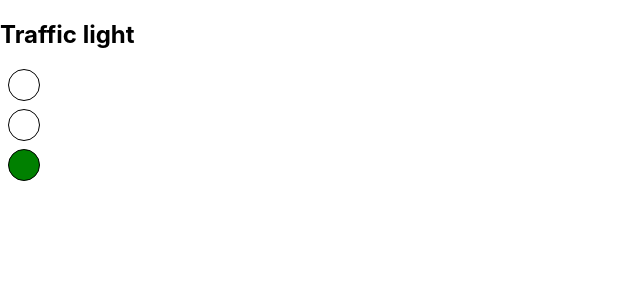
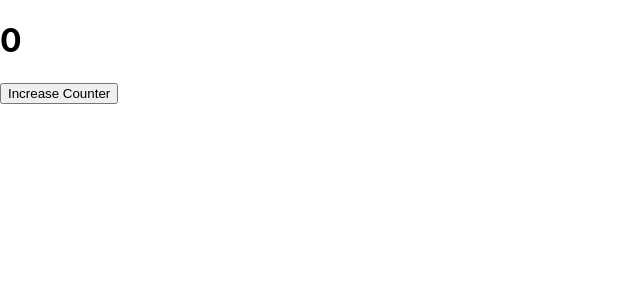
Before and after one commit to Ssharma0355/complete-frontend-interview, a React (Create React App) app in the folder Machine-Coding/machine-coding/: page / in a window 1280 px wide. Shown: the top 300 px of the page, without its empty margins (0-640 px from the left). Built offline with nearby package versions, Linux system fonts and the light colour scheme.

Commit message:
custom hooks

```diff
--- a/Machine-Coding/machine-coding/src/App.js
+++ b/Machine-Coding/machine-coding/src/App.js
@@ -1,11 +1,9 @@
 import React from 'react'
-import TrafficLight from './Problems/TrafficLight/TrafficLight'
-import ParentTraffic from './Problems/TrafficLight/ParentTraffic'
-
+import Base from './Problems/CustomHooks/Base'
 function App() {
   return (
     <div>
-     <ParentTraffic />
+      <Base />
 
     </div>
   )
--- /dev/null
+++ b/Machine-Coding/machine-coding/src/Problems/CustomHooks/Base.jsx
@@ -0,0 +1,15 @@
+import React from 'react'
+import useCounter from './useCounter'
+
+function Base() {
+    const {handleClick, counter} = useCounter()
+  return (
+    <div>
+        <h1>{counter}</h1>
+        <button onClick={handleClick}>Increase Counter</button>
+
+    </div>
+  )
+}
+
+export default Base
--- /dev/null
+++ b/Machine-Coding/machine-coding/src/Problems/CustomHooks/useCounter.jsx
@@ -0,0 +1,16 @@
+import React, { useState } from 'react'
+
+function useCounter() {
+    const [counter, setCounter] = useState(0);
+
+    const handleClick = () =>{
+        setCounter(counter+1)
+    }
+  return (
+    {
+        counter, handleClick
+    }
+  )
+}
+
+export default useCounter
--- a/Machine-Coding/machine-coding/src/Problems/TrafficLight/TrafficLight.jsx
+++ b/Machine-Coding/machine-coding/src/Problems/TrafficLight/TrafficLight.jsx
@@ -25,7 +25,6 @@ function TrafficLight({config}) {
                     width:"30px",
                     margin:"8px",
                     backgroundColor:`${CurrentLight.id === Traffic.id ? Traffic.color  :"white"}`
-
                     }}>
                     </div>
             ))}
```
